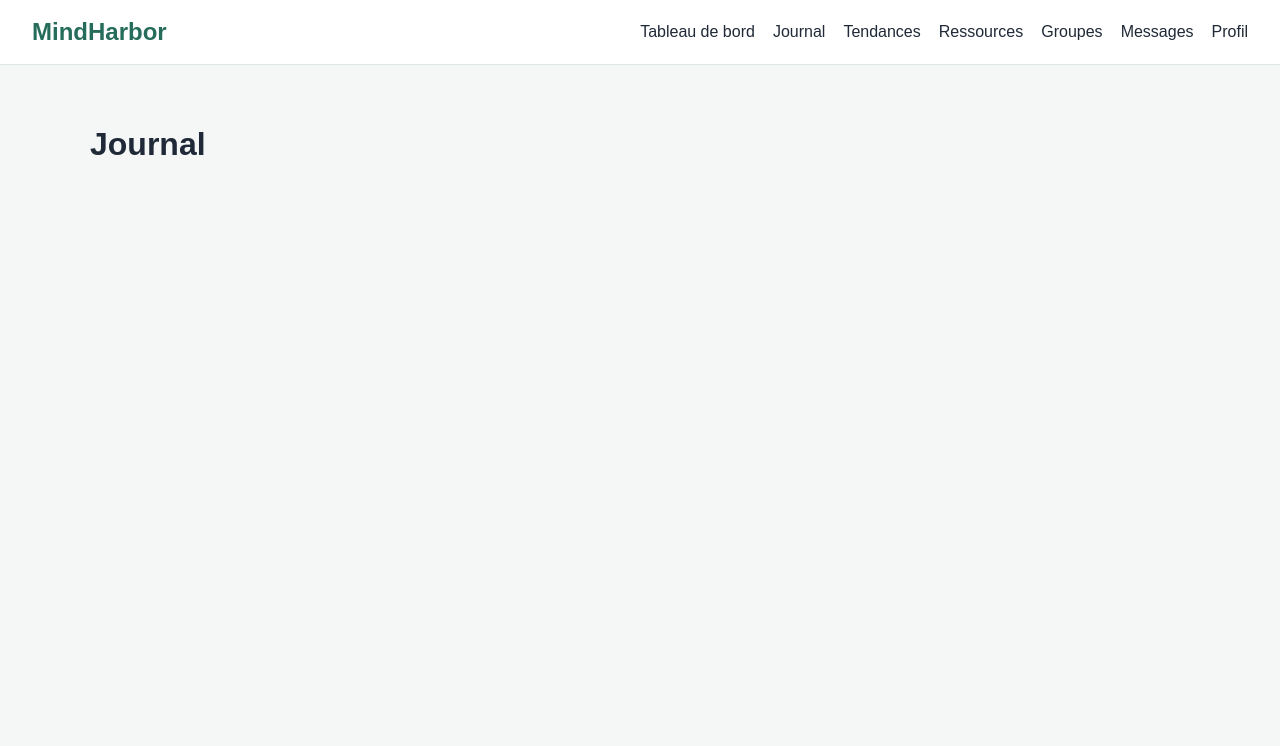
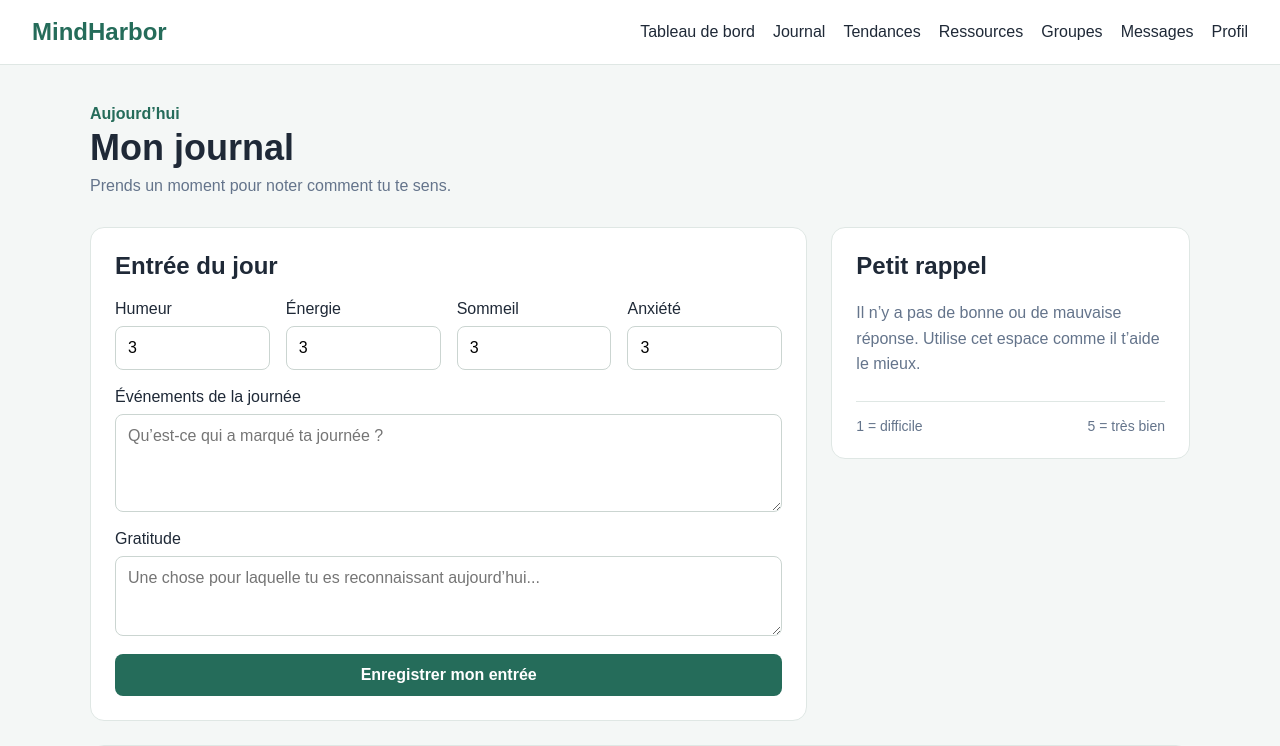
Before and after one commit to favry0001/mindharbor, a React (Vite) app in the folder client/: page /journal in a window 1280 px wide. Shown: the top 746 px of the page. Built offline with nearby package versions, Linux system fonts and the light colour scheme; no server answers.

Commit message:
Ajout du tableau de bord du journal et des tendances

```diff
--- a/client/src/pages/DashboardPage.tsx
+++ b/client/src/pages/DashboardPage.tsx
@@ -1,3 +1,73 @@
+import { Link } from "react-router-dom";
+
 export default function DashboardPage() {
-  return <h1>Tableau de bord</h1>;
+  return (
+    <div>
+      <section className="page-header">
+        <div>
+          <p className="eyebrow">Bonjour</p>
+          <h1>Tableau de bord</h1>
+          <p className="page-description">
+            Un aperçu simple de ta semaine et de ton bien-être.
+          </p>
+        </div>
+
+        <Link to="/journal" className="action-link">
+          Écrire dans mon journal
+        </Link>
+      </section>
+
+      <section className="stats-grid">
+        <article className="card stat-card">
+          <p>Humeur moyenne</p>
+          <strong>4 / 5</strong>
+          <span>Cette semaine</span>
+        </article>
+
+        <article className="card stat-card">
+          <p>Énergie</p>
+          <strong>3 / 5</strong>
+          <span>Cette semaine</span>
+        </article>
+
+        <article className="card stat-card">
+          <p>Sommeil</p>
+          <strong>4 / 5</strong>
+          <span>Cette semaine</span>
+        </article>
+
+        <article className="card stat-card">
+          <p>Anxiété</p>
+          <strong>2 / 5</strong>
+          <span>Cette semaine</span>
+        </article>
+      </section>
+
+      <section className="dashboard-grid">
+        <article className="card">
+          <h2>Suggestion du jour</h2>
+          <p>
+            Prends quelques minutes aujourd’hui pour noter une chose qui t’a
+            fait du bien.
+          </p>
+
+          <Link to="/journal" className="text-link">
+            Ouvrir le journal
+          </Link>
+        </article>
+
+        <article className="card">
+          <h2>Cette semaine</h2>
+          <p>
+            Tes entrées récentes permettront bientôt d’afficher ici une
+            observation personnalisée.
+          </p>
+
+          <Link to="/trends" className="text-link">
+            Voir mes tendances
+          </Link>
+        </article>
+      </section>
+    </div>
+  );
 }
--- a/client/src/pages/JournalPage.tsx
+++ b/client/src/pages/JournalPage.tsx
@@ -1,3 +1,165 @@
+import { useState } from "react";
+
+type JournalForm = {
+  humeur: number;
+  energie: number;
+  sommeil: number;
+  anxiete: number;
+  evenements: string;
+  gratitude: string;
+};
+
 export default function JournalPage() {
-  return <h1>Journal</h1>;
+  const [form, setForm] = useState<JournalForm>({
+    humeur: 3,
+    energie: 3,
+    sommeil: 3,
+    anxiete: 3,
+    evenements: "",
+    gratitude: "",
+  });
+
+  const [message, setMessage] = useState("");
+
+  function handleChange(
+    event: React.ChangeEvent<HTMLInputElement | HTMLTextAreaElement>
+  ) {
+    const { name, value } = event.target;
+
+    setForm((previous) => ({
+      ...previous,
+      [name]: event.target.type === "number" ? Number(value) : value,
+    }));
+  }
+
+  function handleSubmit(event: React.FormEvent<HTMLFormElement>) {
+    event.preventDefault();
+
+    setMessage("Entrée enregistrée localement pour le moment.");
+  }
+
+  return (
+    <div>
+      <section className="page-header">
+        <div>
+          <p className="eyebrow">Aujourd’hui</p>
+          <h1>Mon journal</h1>
+          <p className="page-description">
+            Prends un moment pour noter comment tu te sens.
+          </p>
+        </div>
+      </section>
+
+      <section className="journal-grid">
+        <form className="card journal-form" onSubmit={handleSubmit}>
+          <h2>Entrée du jour</h2>
+
+          <div className="metrics-grid">
+            <div className="form-group">
+              <label htmlFor="humeur">Humeur</label>
+              <input
+                id="humeur"
+                name="humeur"
+                type="number"
+                min="1"
+                max="5"
+                value={form.humeur}
+                onChange={handleChange}
+              />
+            </div>
+
+            <div className="form-group">
+              <label htmlFor="energie">Énergie</label>
+              <input
+                id="energie"
+                name="energie"
+                type="number"
+                min="1"
+                max="5"
+                value={form.energie}
+                onChange={handleChange}
+              />
+            </div>
+
+            <div className="form-group">
+              <label htmlFor="sommeil">Sommeil</label>
+              <input
+                id="sommeil"
+                name="sommeil"
+                type="number"
+                min="1"
+                max="5"
+                value={form.sommeil}
+                onChange={handleChange}
+              />
+            </div>
+
+            <div className="form-group">
+              <label htmlFor="anxiete">Anxiété</label>
+              <input
+                id="anxiete"
+                name="anxiete"
+                type="number"
+                min="1"
+                max="5"
+                value={form.anxiete}
+                onChange={handleChange}
+              />
+            </div>
+          </div>
+
+          <div className="form-group">
+            <label htmlFor="evenements">Événements de la journée</label>
+            <textarea
+              id="evenements"
+              name="evenements"
+              rows={4}
+              value={form.evenements}
+              onChange={handleChange}
+              placeholder="Qu’est-ce qui a marqué ta journée ?"
+            />
+          </div>
+
+          <div className="form-group">
+            <label htmlFor="gratitude">Gratitude</label>
+            <textarea
+              id="gratitude"
+              name="gratitude"
+              rows={3}
+              value={form.gratitude}
+              onChange={handleChange}
+              placeholder="Une chose pour laquelle tu es reconnaissant aujourd’hui..."
+            />
+          </div>
+
+          {message && <p className="success-message">{message}</p>}
+
+          <button className="primary-button" type="submit">
+            Enregistrer mon entrée
+          </button>
+        </form>
+
+        <aside className="card journal-side">
+          <h2>Petit rappel</h2>
+          <p>
+            Il n’y a pas de bonne ou de mauvaise réponse. Utilise cet espace
+            comme il t’aide le mieux.
+          </p>
+
+          <div className="journal-scale">
+            <span>1 = difficile</span>
+            <span>5 = très bien</span>
+          </div>
+        </aside>
+      </section>
+
+      <section className="card journal-history">
+        <h2>Historique récent</h2>
+
+        <div className="history-empty">
+          <p>Aucune entrée précédente à afficher pour le moment.</p>
+        </div>
+      </section>
+    </div>
+  );
 }
--- a/client/src/pages/TrendsPage.tsx
+++ b/client/src/pages/TrendsPage.tsx
@@ -1,3 +1,108 @@
+import {
+  LineChart,
+  Line,
+  XAxis,
+  YAxis,
+  CartesianGrid,
+  Tooltip,
+  ResponsiveContainer,
+} from "recharts";
+
+const data = [
+  { jour: "Lun", humeur: 3, energie: 2, anxiete: 4 },
+  { jour: "Mar", humeur: 4, energie: 3, anxiete: 3 },
+  { jour: "Mer", humeur: 3, energie: 3, anxiete: 3 },
+  { jour: "Jeu", humeur: 4, energie: 4, anxiete: 2 },
+  { jour: "Ven", humeur: 5, energie: 4, anxiete: 2 },
+  { jour: "Sam", humeur: 4, energie: 5, anxiete: 1 },
+  { jour: "Dim", humeur: 4, energie: 4, anxiete: 2 },
+];
+
 export default function TrendsPage() {
-  return <h1>Mes tendances</h1>;
+  return (
+    <div>
+      <section className="page-header">
+        <div>
+          <p className="eyebrow">Analyse</p>
+          <h1>Mes tendances</h1>
+          <p className="page-description">
+            Observe l’évolution de ton bien-être dans le temps.
+          </p>
+        </div>
+      </section>
+
+      <section className="period-buttons">
+        <button className="period-button active">7 jours</button>
+        <button className="period-button">30 jours</button>
+        <button className="period-button">90 jours</button>
+      </section>
+
+      <section className="stats-grid">
+        <article className="card stat-card">
+          <p>Humeur moyenne</p>
+          <strong>3.9 / 5</strong>
+          <span>7 derniers jours</span>
+        </article>
+
+        <article className="card stat-card">
+          <p>Énergie moyenne</p>
+          <strong>3.6 / 5</strong>
+          <span>7 derniers jours</span>
+        </article>
+
+        <article className="card stat-card">
+          <p>Anxiété moyenne</p>
+          <strong>2.4 / 5</strong>
+          <span>7 derniers jours</span>
+        </article>
+
+        <article className="card stat-card">
+          <p>Entrées du journal</p>
+          <strong>7</strong>
+          <span>Cette période</span>
+        </article>
+      </section>
+
+      <section className="card trends-chart">
+        <h2>Évolution de la semaine</h2>
+
+        <div className="chart-container">
+          <ResponsiveContainer width="100%" height={320}>
+            <LineChart data={data}>
+              <CartesianGrid strokeDasharray="3 3" />
+              <XAxis dataKey="jour" />
+              <YAxis domain={[1, 5]} />
+              <Tooltip />
+              <Line
+                type="monotone"
+                dataKey="humeur"
+                stroke="#256c5a"
+                strokeWidth={3}
+              />
+              <Line
+                type="monotone"
+                dataKey="energie"
+                stroke="#3b82f6"
+                strokeWidth={3}
+              />
+              <Line
+                type="monotone"
+                dataKey="anxiete"
+                stroke="#d97706"
+                strokeWidth={3}
+              />
+            </LineChart>
+          </ResponsiveContainer>
+        </div>
+      </section>
+
+      <section className="card insight-card">
+        <h2>Observation</h2>
+        <p>
+          Ton humeur semble plus élevée les jours où ton énergie augmente.
+          Continue à observer cette tendance dans les prochaines semaines.
+        </p>
+      </section>
+    </div>
+  );
 }
```
